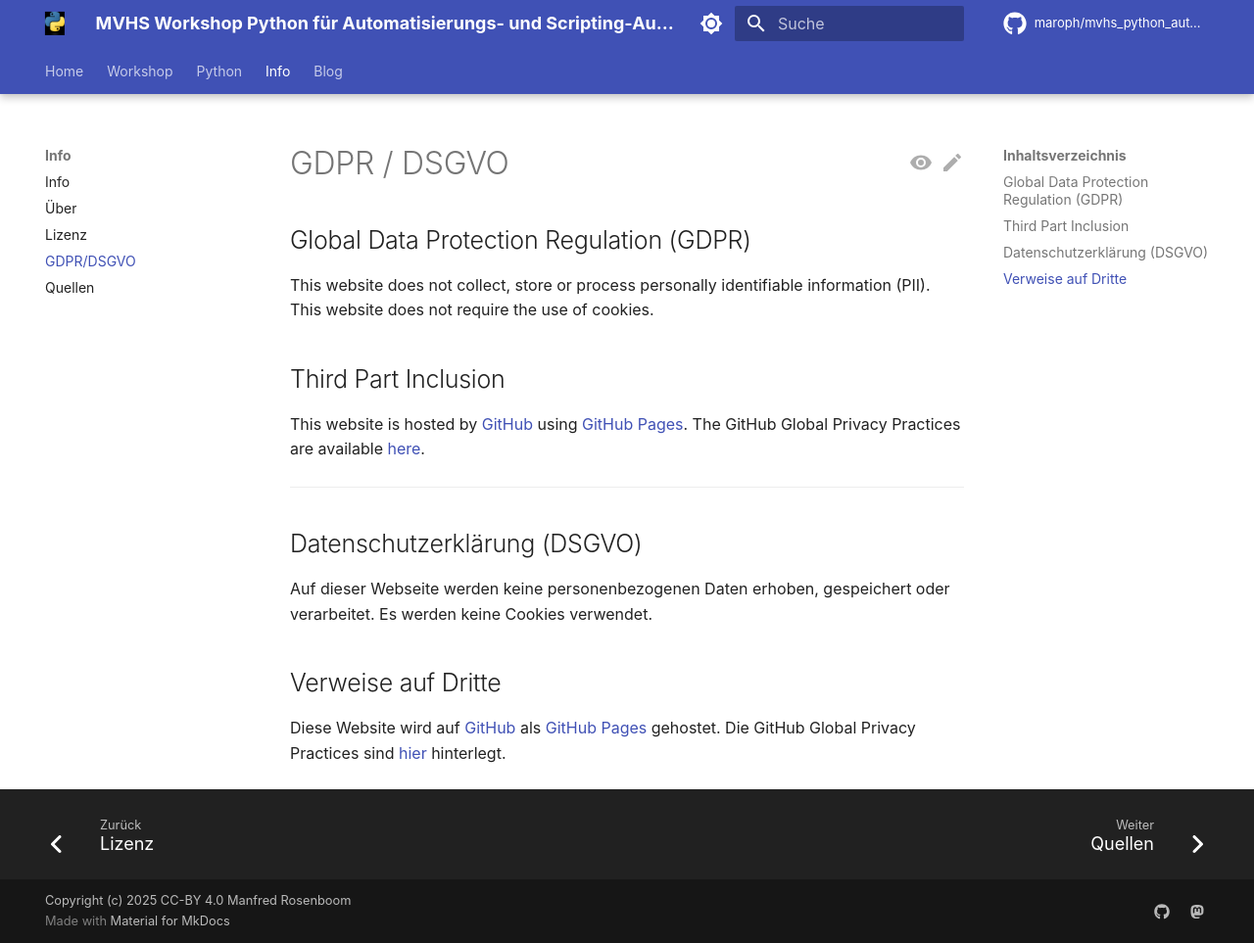
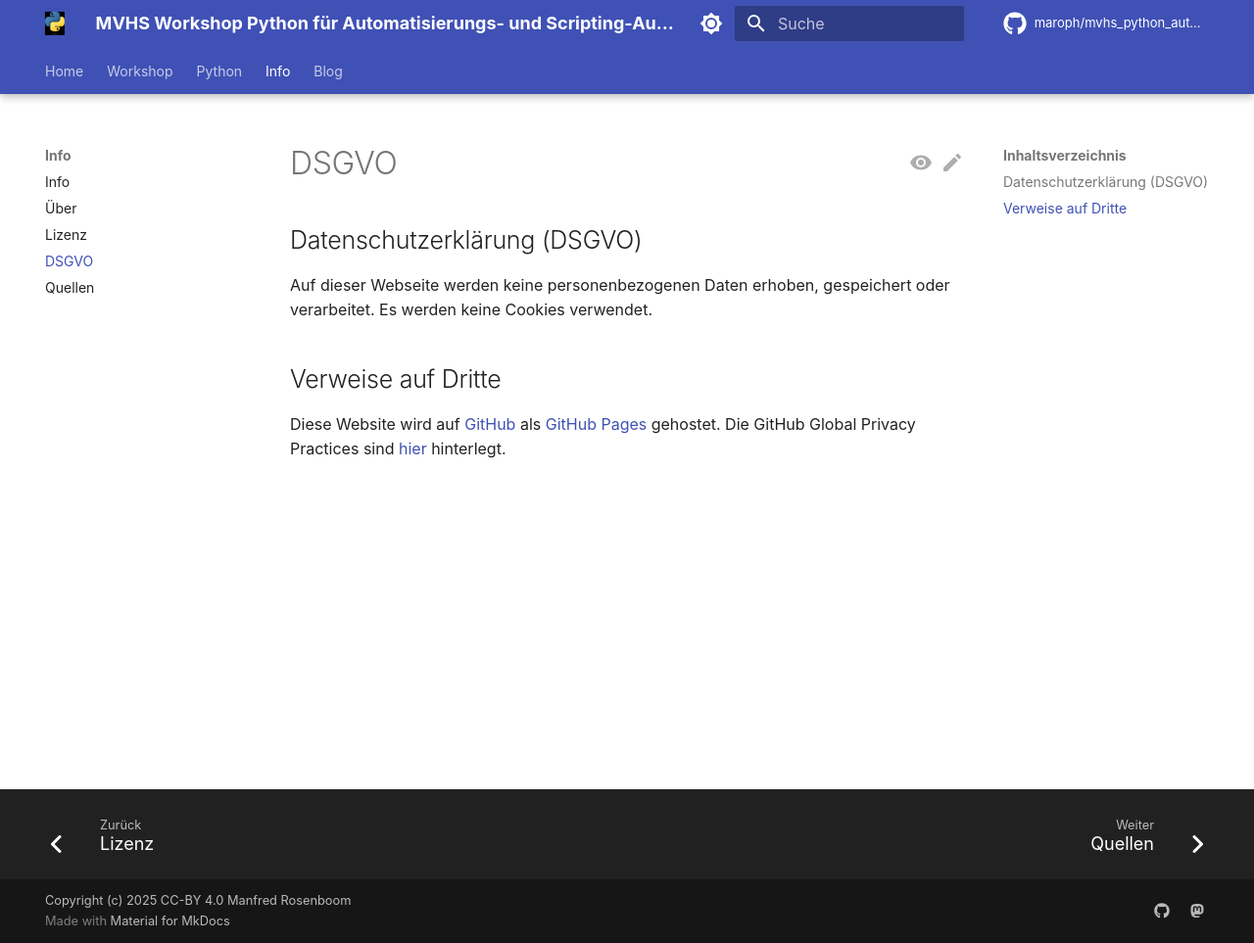
Before and after one commit to maroph/mvhs_python_automatisierung_scripting, an MkDocs documentation site: the page built from docs/info/gdpr.md, in a window 1280 px wide and 963 px high. Shown: the whole window at 98% size. Built offline with MkDocs 1.6.1 and Material for MkDocs 9.7.7, drawn with Linux system fonts in a browser that asks for light colours; plug-ins that fetch from the network failed and are left out; comment, search, counter and statistics services are not loaded.

```diff
--- a/docs/info/gdpr.md
+++ b/docs/info/gdpr.md
@@ -1,20 +1,9 @@
-# GDPR / DSGVO
-
-## Global Data Protection Regulation (GDPR)
-This website does not collect, store or process personally identifiable
-information (PII). This website does not require the use of cookies.
-
-## Third Part Inclusion
-This website is hosted by [GitHub](https://www.github.com/)
-using [GitHub Pages](https://help.github.com/articles/what-is-github-pages/).
-The GitHub Global Privacy Practices are available
-[here](https://help.github.com/articles/global-privacy-practices/).
-
----
+# DSGVO
 
 ## Datenschutzerklärung (DSGVO)
-Auf dieser Webseite werden keine personenbezogenen Daten erhoben, gespeichert
-oder verarbeitet. Es werden keine Cookies verwendet.
+Auf dieser Webseite werden keine personenbezogenen
+Daten erhoben, gespeichert oder verarbeitet. Es werden
+keine Cookies verwendet.
 
 ## Verweise auf Dritte
 Diese Website wird auf [GitHub](https://www.github.com/)
--- a/mkdocs.yml
+++ b/mkdocs.yml
@@ -10,10 +10,12 @@ site_author: Manfred Rosenboom (maroph)
 repo_url: https://github.com/maroph/mvhs_python_automatisierung_scripting/
 repo_name: maroph/mvhs_python_automatisierung_scripting
 edit_uri: edit/main/docs
+# view readonly version                  edit_uri: blob/main/docs
+# link to GitHub repository site only    edit_uri: ""
 
 theme:
     name: material
-    logo: assets/python-logo-only2.png
+# https://squidfunk.github.io/mkdocs-material/setup/changing-the-colors/
     palette:
         - scheme: default
           primary: indigo
@@ -29,6 +31,7 @@ theme:
             name: Switch to light mode
     font: false
     language: de
+    logo: assets/python-logo-only2.png
     direction: ltr
     favicon: assets/favicon.ico
     features:
@@ -79,7 +82,7 @@ nav:
         - info.md
         - Über: info/about.md
         - Lizenz: info/license.md
-        - GDPR/DSGVO: info/gdpr.md
+        - DSGVO: info/gdpr.md
         - Quellen: info/sources.md
     - Blog: blog/index.md
 
@@ -155,6 +158,7 @@ plugins:
 
 extra:
     generator: true
+#icons: https://fontawesome.com/search?o=r&f=brands
     social:
         - icon: fontawesome/brands/github
           link: https://github.com/maroph
```
Also changed, not shown: docs/python/links.md (+4 -2 lines), docs/workshop/links.md (+3 -3 lines), 1 other file.
